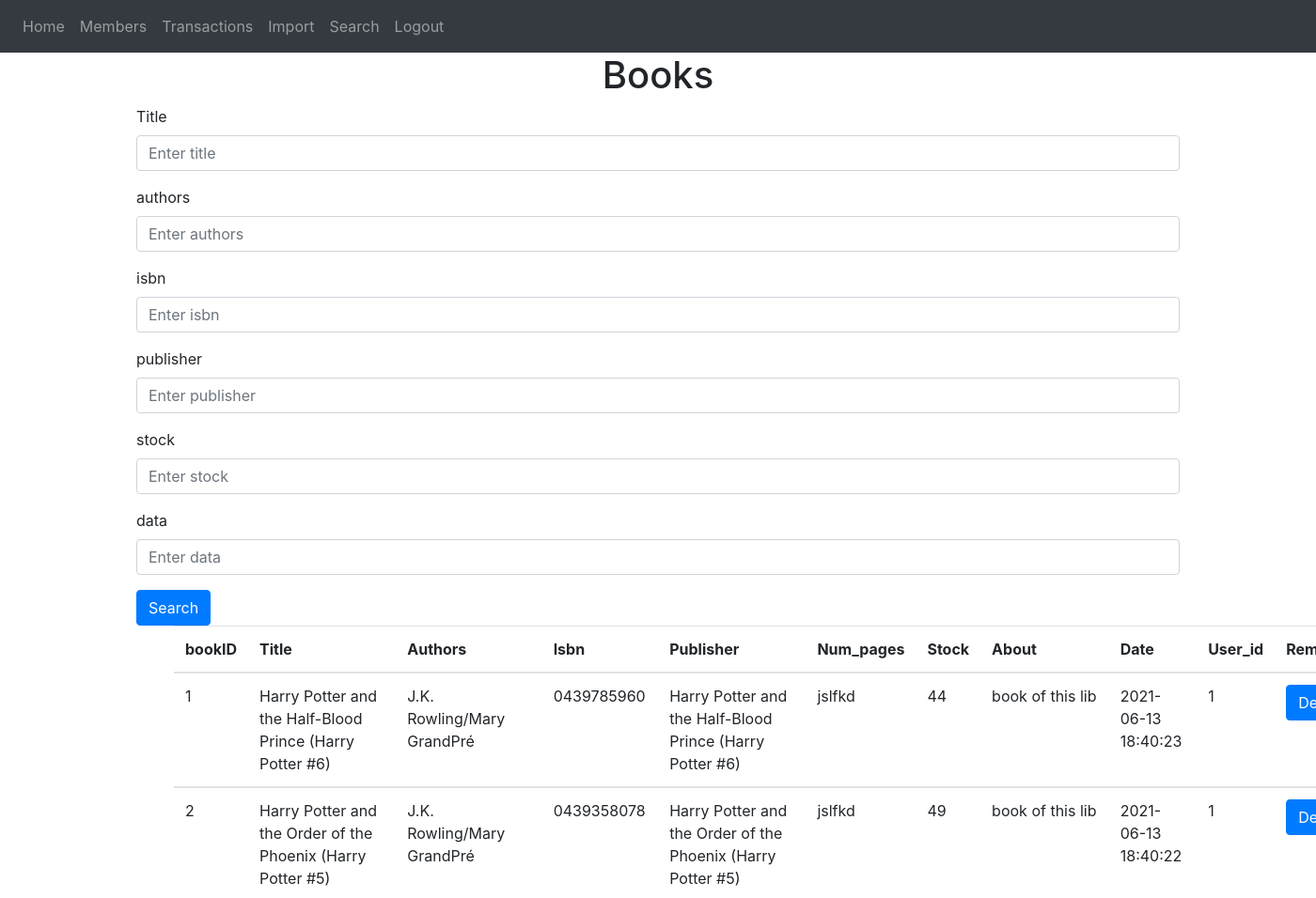
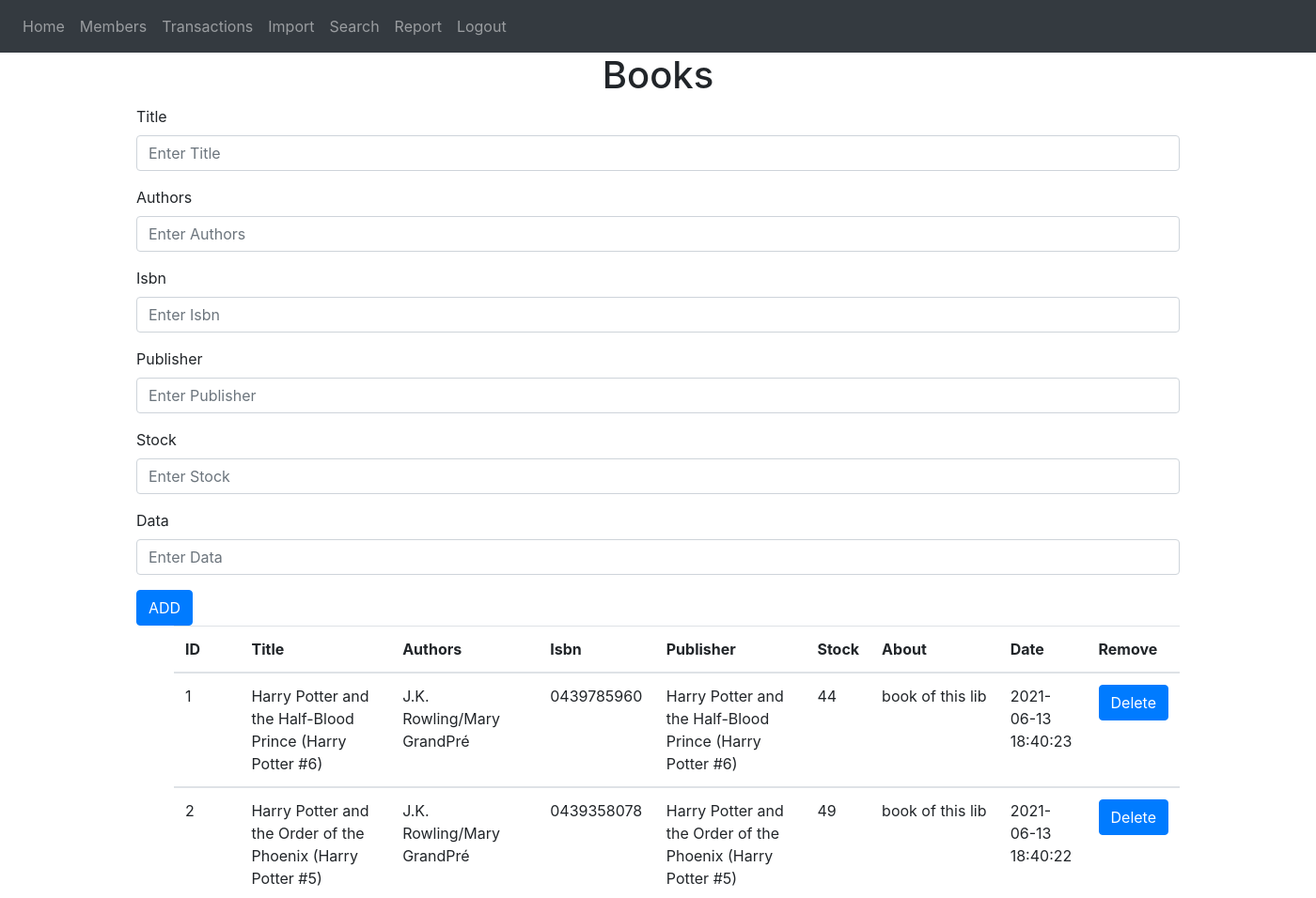
Before and after one commit to Anurag0911/Library-Managemenet-System, a Flask app: page / in a window 1400 px wide; the page is wider, and only the part inside the window is pictured. Shown: the top 956 px of that part at 94% size. Run offline with Flask 2, Linux system fonts and the light colour scheme; a user stored in the database is signed in; data comes from the database, SQL or seed files in the repository; both versions use the stored data as it was after the commit; some libraries are stand-ins or nearby versions.

Commit message:
Finishings

```diff
--- a/manager/templates/base.html
+++ b/manager/templates/base.html
@@ -23,6 +23,7 @@
         <a class="nav-item nav-link" id="trans" href="/trans">Transactions</a>
         <a class="nav-item nav-link" id="import_api" href="/import_api">Import</a>
         <a class="nav-item nav-link" id="search" href="/search">Search</a>
+        <a class="nav-item nav-link" id="search" href="/report">Report</a>
         <a class="nav-item nav-link" id="logout" href="/logout">Logout</a>
         {% else %}
         <a class="nav-item nav-link" id="login" href="/login">Login</a>
--- a/manager/templates/home.html
+++ b/manager/templates/home.html
@@ -1,54 +1,49 @@
 {% extends "base.html" %} {% block title %}Home{% endblock %} {% block content %}
-
-
-
 <h1 align="center">Books</h1>
 
 <form method="POST">
   <div class="form-group">
     <label for="title">Title</label>
-    <input type="text" class="form-control" id="title" name="title" placeholder="Enter title" />
+    <input type="text" class="form-control" id="title" name="title" placeholder="Enter Title" />
   </div>
   <div class="form-group">
-    <label for="authors">authors</label>
-    <input type="text" class="form-control" id="authors" name="authors" placeholder="Enter authors" />
+    <label for="authors">Authors</label>
+    <input type="text" class="form-control" id="authors" name="authors" placeholder="Enter Authors" />
   </div>
   <div class="form-group">
-    <label for="isbn">isbn</label>
-    <input type="number" class="form-control" id="isbn" name="isbn" placeholder="Enter isbn" />
+    <label for="isbn">Isbn</label>
+    <input type="number" class="form-control" id="isbn" name="isbn" placeholder="Enter Isbn" />
   </div>
   <div class="form-group">
-    <label for="publisher">publisher</label>
-    <input type="text" class="form-control" id="publisher" name="publisher" placeholder="Enter publisher" />
+    <label for="publisher">Publisher</label>
+    <input type="text" class="form-control" id="publisher" name="publisher" placeholder="Enter Publisher" />
   </div>
   <div class="form-group">
-    <label for="stock">stock</label>
-    <input type="number" class="form-control" id="stock" name="stock" placeholder="Enter stock" />
+    <label for="stock">Stock</label>
+    <input type="number" class="form-control" id="stock" name="stock" placeholder="Enter Stock" />
   </div>
   <div class="form-group">
-    <label for="data">data</label>
-    <input type="text" class="form-control" id="data" name="data" placeholder="Enter data" />
+    <label for="data">Data</label>
+    <input type="text" class="form-control" id="data" name="data" placeholder="Enter Data" />
   </div>
-  <button type="ADD" class="btn btn-primary">Search</button>
+  <button type="ADD" class="btn btn-primary">ADD</button>
 </form>
+
+
 
 <ul id="Books">
   <table class="table">
     <thead>
       <tr>
-        <th>bookID</th>
+        <th>ID</th>
         <th>Title</th>
         <th>Authors</th>
         <th>Isbn</th>
         <th>Publisher</th>
-        <th>Num_pages</th>
         <th>Stock</th>
         <th>About</th>
         <th>Date</th>
-        <th>User_id</th>
         <th>Remove</th>
-
-
       </tr>
     </thead>
     {% for Book in user.Books %}
@@ -59,16 +54,16 @@
         <td>{{ Book.authors }}</td>
         <td>{{ Book.isbn }}</td>
         <td>{{ Book.publisher }}</td>
-        <td>{{ Book.num_pages }}</td>
         <td>{{ Book.stock }}</td>
         <td>{{ Book.data }}</td>
         <td>{{ Book.date }}</td>
-        <td>{{ Book.user_id }}</td>
+
         <td>
 
           <form method="post" action="{{ url_for('operations.delete_books', bookID=Book.bookID) }}">
             <input class="btn btn-primary" type="submit" name="delete" value="Delete">
           </form>
+
         </td>
 
       </tr>
@@ -80,4 +75,8 @@
   </li>
 </ul>
 
+
+
+
+
 {% endblock %}
```
Also changed, not shown: manager/models.py (+4 -3 lines), manager/templates/import_api.html (+25 -8 lines), manager/templates/report.html (added, +63 -0 lines), manager/templates/search.html (+10 -6 lines), manager/database.db, manager/views.py (line endings or trailing spaces).
